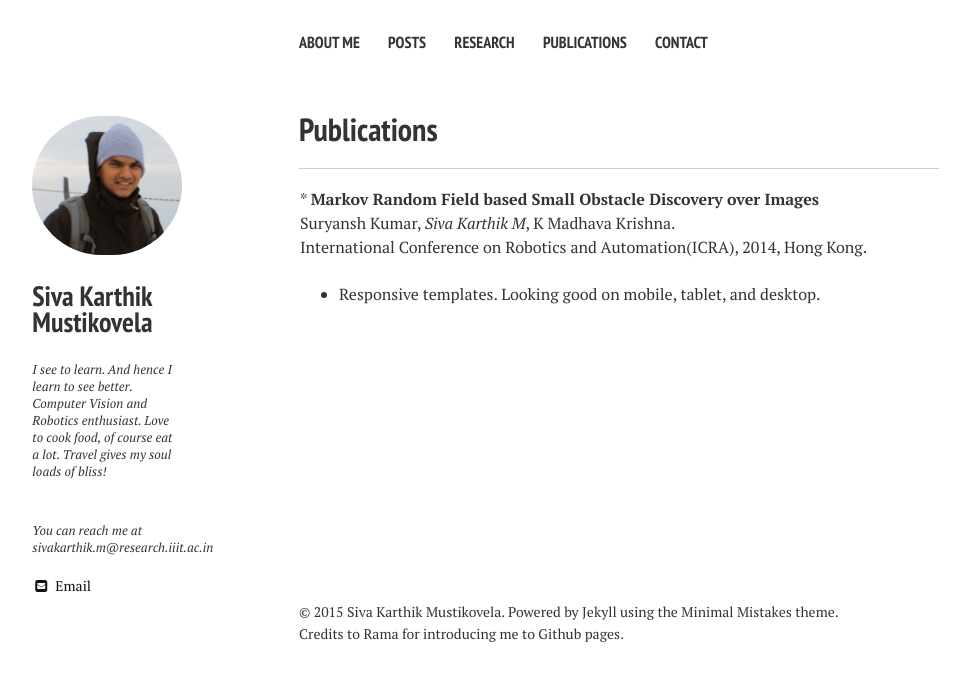
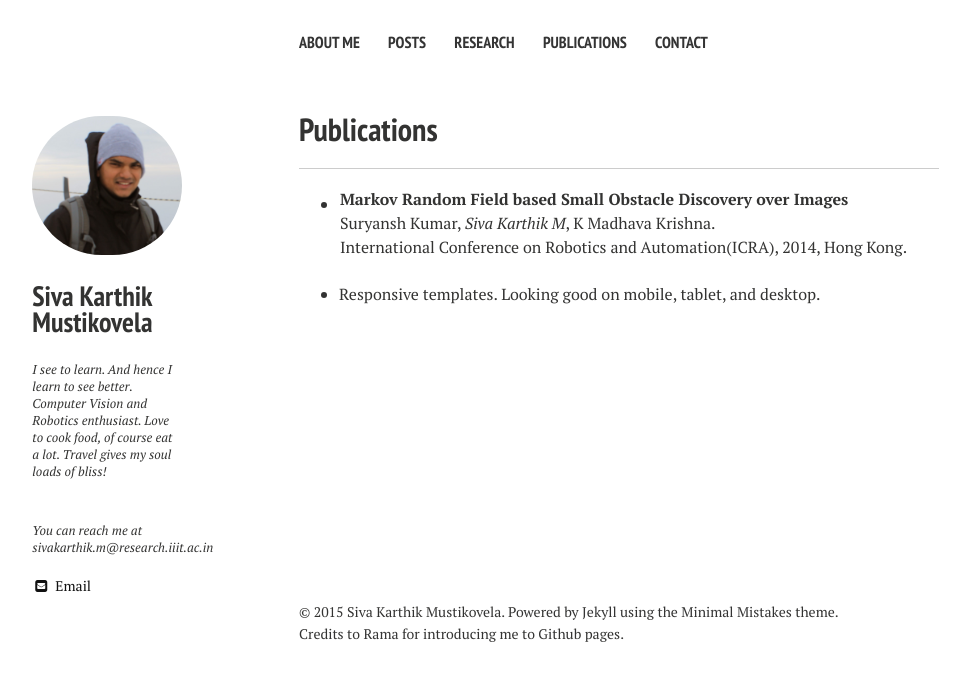
Before and after one commit to sivakm/sivakm.github.io, a Jekyll site: the page built from Publications/index.md, in a window 1280 px wide. Shown: the top 681 px of the page, without its empty margins (21-991 px from the left). Built offline with Jekyll 4.4.1, drawn with Linux system fonts in a browser that asks for light colours; nearby versions of some CDN libraries.

Commit message:
17feb915

```diff
--- a/Publications/index.md
+++ b/Publications/index.md
@@ -6,9 +6,9 @@ excerpt: "A List of Publications"
 
 
 
-|* **Markov Random Field based Small Obstacle Discovery over Images**   |
-| Suryansh Kumar, *Siva Karthik M*, K Madhava Krishna.   |
-| International Conference on Robotics and Automation(ICRA), 2014, Hong Kong.|
+*| **Markov Random Field based Small Obstacle Discovery over Images**   |
+ | Suryansh Kumar, *Siva Karthik M*, K Madhava Krishna.   |
+ | International Conference on Robotics and Automation(ICRA), 2014, Hong Kong.|
 
 
 
```
